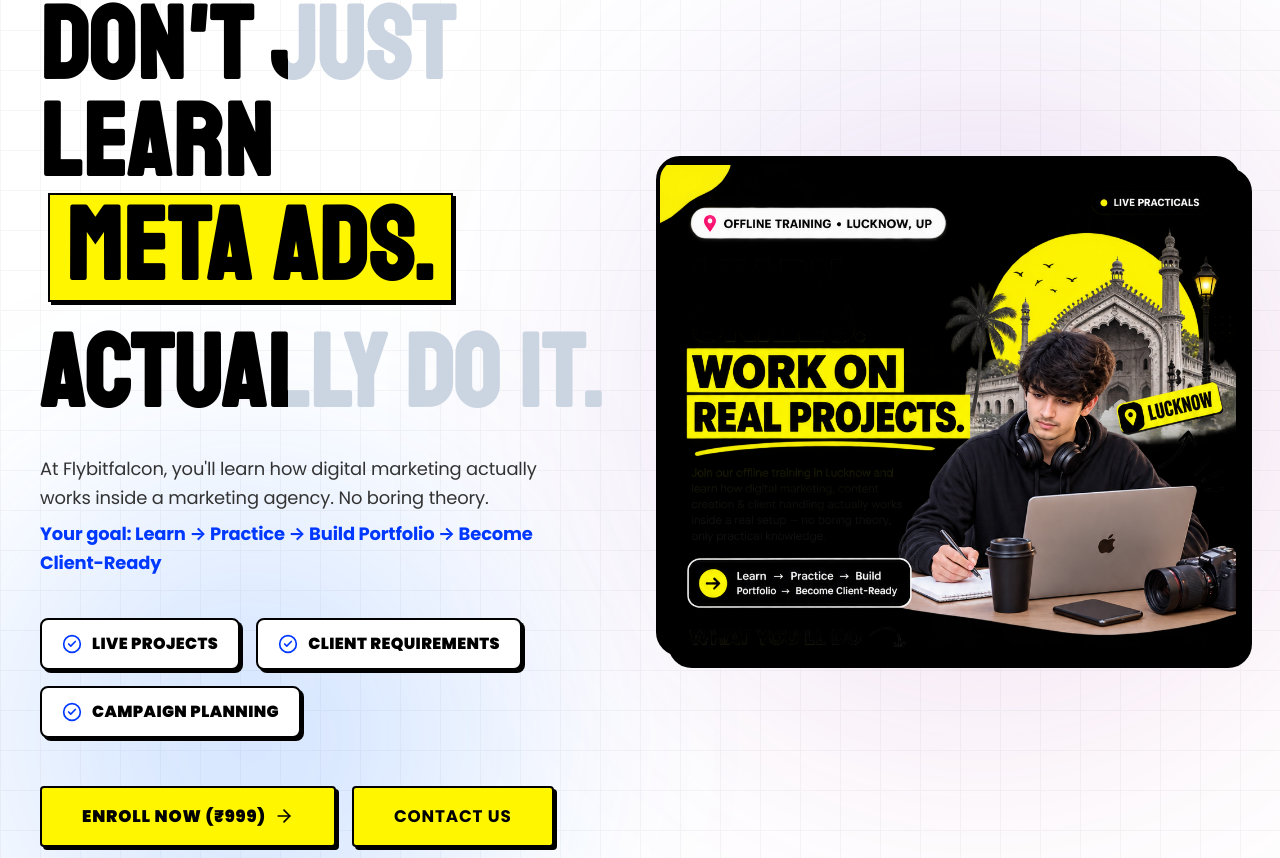
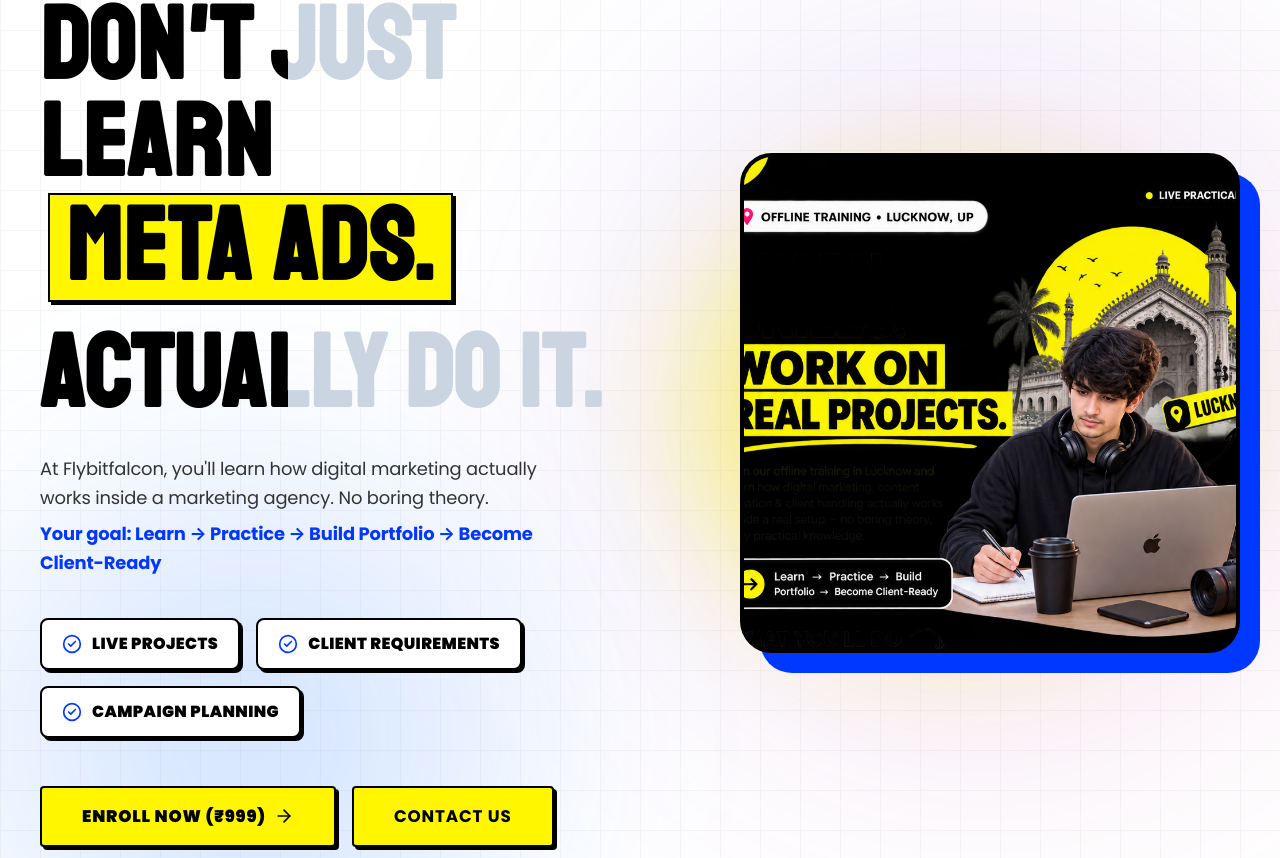
Before and after one commit to MdHuzaifa018/Digital-Marketing-landing-page, a React (Vite) app: page / in a window 1280 px wide. Shown: the part 326-1184 px from the top of the page. Built offline with nearby package versions, Linux system fonts and the light colour scheme.

Commit message:
Enhance hero section image styling

```diff
--- a/src/components/sections/Hero.jsx
+++ b/src/components/sections/Hero.jsx
@@ -154,20 +154,28 @@
 
           </motion.div>
 
-          {/* Right Column: Vibrant Abstract 3D Image */}
+          {/* Right Column: Vibrant Hero Image */}
           <motion.div
             initial={{ opacity: 0, scale: 0.9, rotate: -2 }}
             animate={{ opacity: 1, scale: 1, rotate: 0 }}
             transition={{ duration: 0.8, delay: 0.3, ease: [0.16, 1, 0.3, 1] }}
-            className="relative w-full mt-4 lg:mt-0"
+            className="relative w-full mt-10 lg:mt-0 flex justify-center lg:justify-end"
           >
-            <motion.img
-              animate={{ y: [-5, 5, -5] }}
+            {/* Decorative Background Blob */}
+            <div className="absolute top-1/2 left-1/2 -translate-x-1/2 -translate-y-1/2 w-[85%] h-[85%] bg-[var(--color-secondary)] rounded-full blur-3xl opacity-30 -z-10 animate-pulse"></div>
+
+            <motion.div
+              animate={{ y: [-8, 8, -8] }}
               transition={{ repeat: Infinity, duration: 6, ease: "easeInOut" }}
-              src="/images/hero-image.png"
-              alt="Digital Marketing Training Lucknow"
-              className="w-full h-[280px] sm:h-[400px] lg:h-[500px] object-contain bg-black rounded-3xl border-4 border-black shadow-[8px_8px_0px_#000000] lg:shadow-[12px_12px_0px_#000000]"
-            />
+              className="relative w-full max-w-[500px] rounded-[2rem] border-4 border-black shadow-[12px_12px_0px_var(--color-primary)] lg:shadow-[20px_20px_0px_var(--color-primary)] overflow-hidden bg-black group"
+            >
+              <div className="absolute inset-0 bg-gradient-to-t from-black/60 to-transparent opacity-0 group-hover:opacity-100 transition-opacity duration-300 z-10 pointer-events-none"></div>
+              <img
+                src="/images/hero-image.png"
+                alt="Digital Marketing Training Lucknow"
+                className="w-full h-auto aspect-square sm:aspect-[4/5] lg:aspect-square object-cover transform group-hover:scale-105 transition-transform duration-500"
+              />
+            </motion.div>
           </motion.div>
 
         </div>
--- a/src/components/ui/CourseCard.jsx
+++ b/src/components/ui/CourseCard.jsx
@@ -46,9 +46,9 @@
         {/* Full Cover Course Banner */}
         <div className="w-full relative rounded-2xl border-3 border-black overflow-hidden shadow-[4px_4px_0px_#000000] bg-black">
           <img
-            src={course.image || '/images/course_dm.png'}
+            src={course.image || '/images/course.png'}
             alt={course.title}
-            onError={(e) => { e.currentTarget.src = '/images/course_dm.png'; }}
+            onError={(e) => { e.currentTarget.src = '/images/course.png'; }}
             className="w-full h-auto object-cover"
           />
         </div>
```
Also changed, not shown: public/images/course.png (added).
